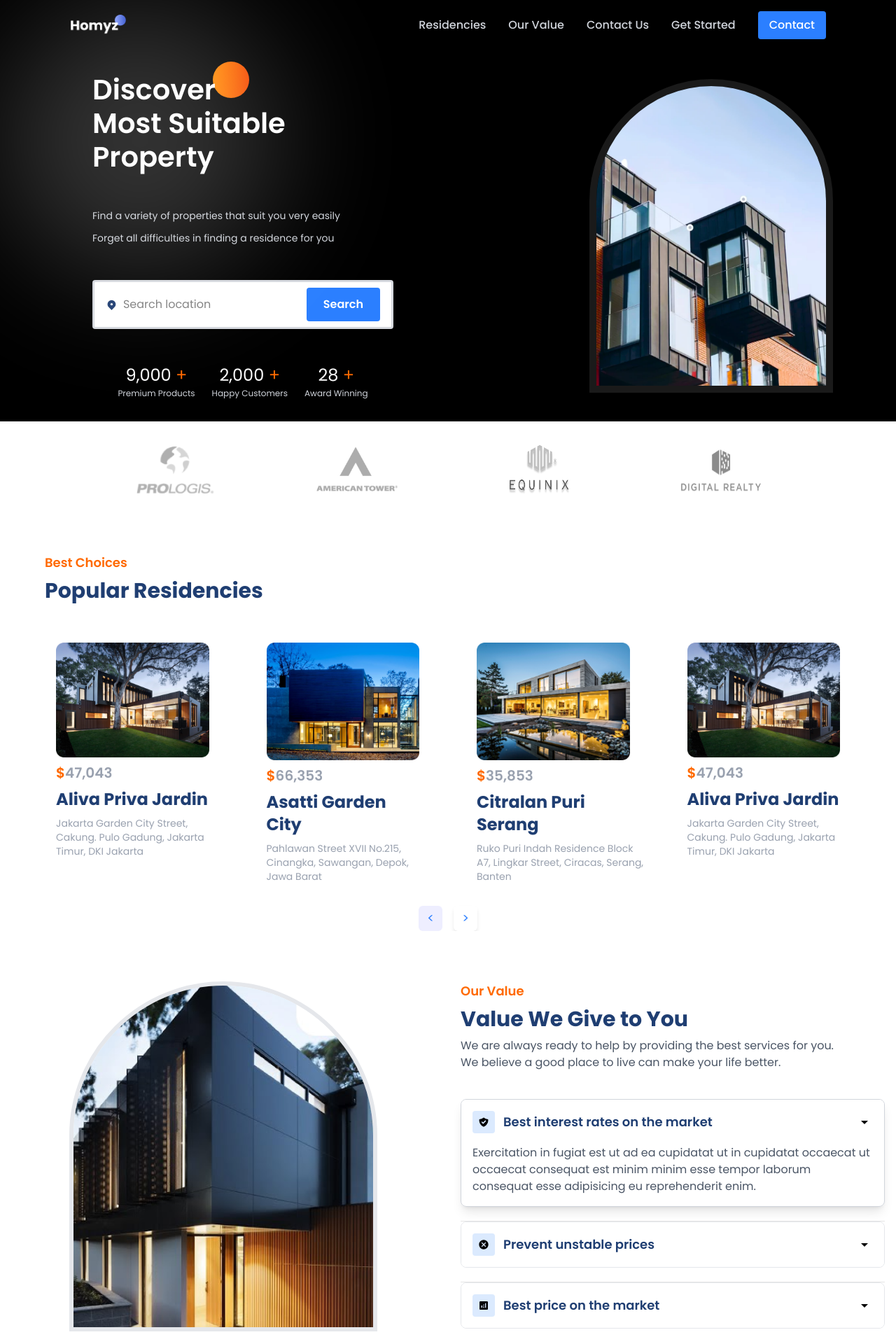
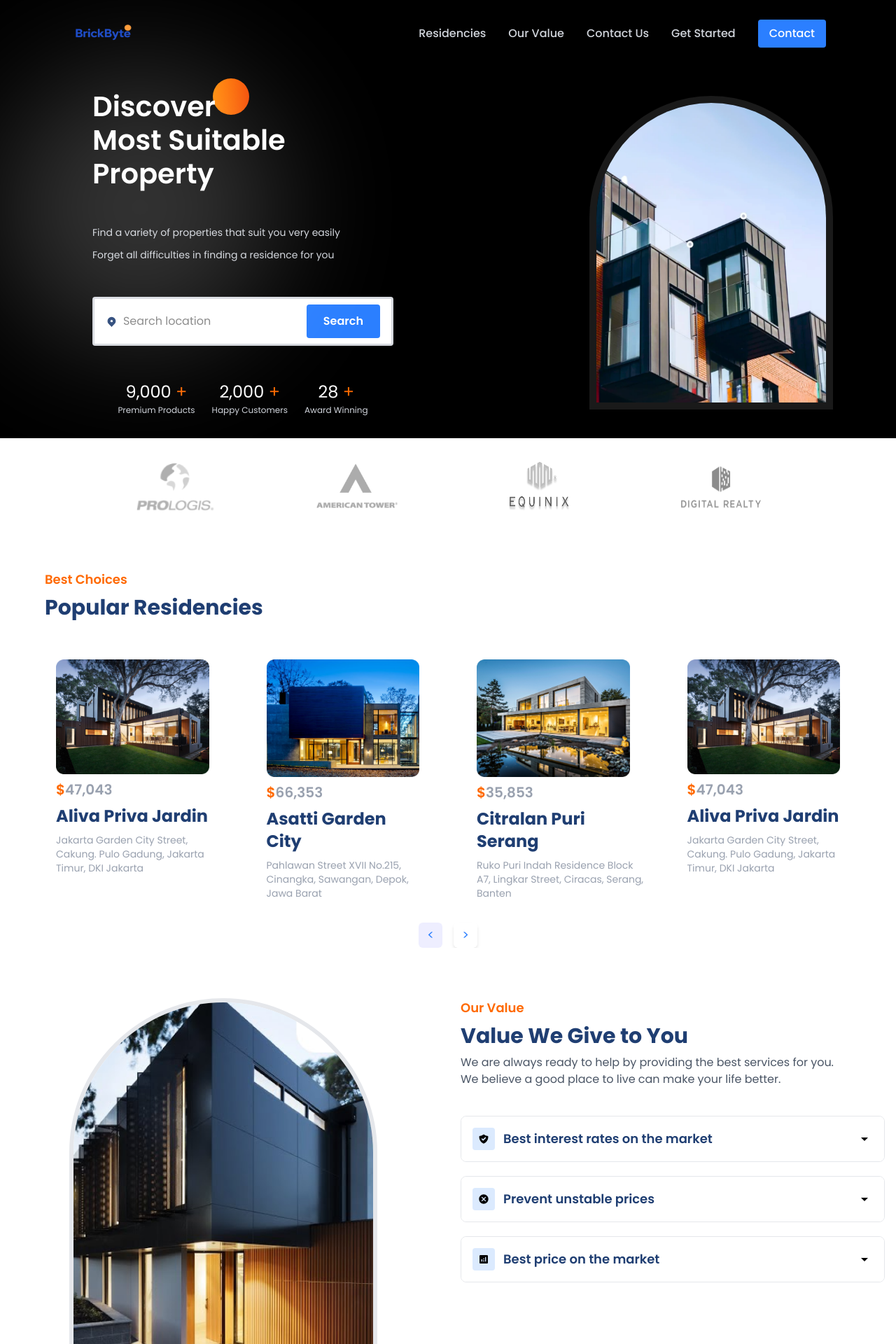
Before and after one commit to devchauhan02/BrickByte, a React (Vite) app in the folder client/: page / in a window 1280 px wide. Shown: the top 1920 px of the page at 70% size. Built offline with nearby package versions, Linux system fonts and the light colour scheme; grey boxes are pictures that could not be loaded.

Commit message:
made some changes

```diff
--- a/client/package.json
+++ b/client/package.json
@@ -12,15 +12,17 @@
   },
   "dependencies": {
     "@tailwindcss/vite": "^4.1.4",
+    "@tanstack/react-query": "^5.74.7",
     "accordion": "^3.0.2",
     "framer-motion": "^12.9.2",
     "nodemon": "^3.1.10",
     "react": "^19.0.0",
-    "react-accessible-accordion": "^5.0.1",
     "react-countup": "^6.5.3",
     "react-dom": "^19.0.0",
     "react-icons": "^5.5.0",
     "react-outside-click-handler": "^1.3.0",
+    "react-router-dom": "^6.10.0",
+    "react-toastify": "^11.0.5",
     "swiper": "^11.2.6",
     "tailwindcss": "^4.1.4"
   },
--- a/client/src/App.jsx
+++ b/client/src/App.jsx
@@ -1,30 +1,19 @@
-import Hero from "./component/Hero";
-import Header from "./component/Header";
-import Companies from "./component/Companies";
-import Residencies from "./component/Residencies";
-import Value from "./component/Value";
-import Contact from "./component/Contact";
-import GetStarted from "./component/GetStarted";
-import Footer from "./component/Footer";
+import Website from "./pages/Website";
+import { BrowserRouter, Routes, Route } from "react-router-dom";
+import { Suspense } from "react";
+import Layout from "./component/Layout";
 
 const App = () => {
   return (
-    <div className="relative overflow-x-clip ">
-      {/* White Gradient Blur */}
-      <div className="absolute top-0 left-0 w-[25rem] h-[25rem] bg-white opacity-20 blur-[90px] rounded-full z-[51]" />
-
-      {/* Main Content */}
-      <div className="relative z-[1]">
-        <Header />
-        <Hero />
-      </div>
-      <Companies />
-      <Residencies />
-      <Value/>
-      <Contact />
-      <GetStarted />
-      <Footer/>
-    </div>
+    <BrowserRouter>
+      <Suspense fallback={<div>Loading...</div>}>
+        <Routes>
+          <Route element={<Layout />}>
+            <Route path="/" element={<Website />}></Route>
+          </Route>
+        </Routes>
+      </Suspense>
+    </BrowserRouter>
   );
 };
 
--- a/client/src/component/Footer.jsx
+++ b/client/src/component/Footer.jsx
@@ -5,8 +5,8 @@ const Footer = () => {
     <footer className="w-full flex justify-center py-12 px-4 bg-white">
       <div className="w-full max-w-7xl flex flex-col md:flex-row justify-between items-center gap-8">
         {/* Left side */}
-        <div className="flex flex-col items-start md:items-start gap-4">
-          <img src="./logo2.png" alt="Logo" width={120} />
+        <div className="flex flex-col items-start md:items-start ">
+          <img src="./logo3.png" alt="Logo" className="w-24 sm:w-24 h-24" />
           <span className="text-gray-500 text-center md:text-left">
             Our vision is to make all people <br />
             the best place to live for them.
@@ -14,7 +14,7 @@ const Footer = () => {
         </div>
 
         {/* Right side */}
-        <div className="flex flex-col items-center md:items-end gap-4">
+        <div className="flex flex-col items-center md:items-end gap-3">
           <span className="text-xl font-semibold text-gray-800">Information</span>
           <span className="text-gray-500">145 New York, FL 5467, USA</span>
           <div className="flex flex-wrap justify-center md:justify-end gap-6 mt-4 font-medium text-gray-700">
--- a/client/src/component/Header.jsx
+++ b/client/src/component/Header.jsx
@@ -3,6 +3,7 @@ import { BiMenuAltRight } from "react-icons/bi";
 import { getMenuStyles } from "../utils/common";
 import useHeaderColor from "../hooks/useHeaderColor";
 import OutsideClickHandler from "react-outside-click-handler";
+import { Link } from "react-router-dom";
 
 const Header = () => {
   const [menuOpened, setMenuOpened] = useState(false);
@@ -14,9 +15,9 @@ const Header = () => {
       style={{ background: headerColor }}
     >
       {/* Content wrapper */}
-      <div className="max-w-[1200px] mx-auto flex justify-between items-center py-4 px-6 sm:px-15 text-white">
+      <div className="max-w-[1200px] mx-auto flex justify-between items-center py-1 px-6 sm:px-15 text-white">
         {/* Logo */}
-        <img src="./logo.png" alt="logo" className="w-24 sm:w-20" />
+        <Link to ="/" ><img  src="./logo3.png" alt="logo" className="w-24 sm:w-24 h-22" /></Link>
 
         {/* Menu */}
         <OutsideClickHandler onOutsideClick={() => setMenuOpened(false)}>
--- /dev/null
+++ b/client/src/component/Layout.jsx
@@ -0,0 +1,17 @@
+import React from 'react'
+import Header from './Header'
+import Footer from './Footer'
+import {Outlet} from "react-router-dom"
+const Layout = () => {
+    return (
+        <>
+            <div>
+                <Header />
+                <Outlet/>
+            </div>
+            <Footer />
+        </>
+    )
+}
+
+export default Layout
--- a/client/src/component/Value.jsx
+++ b/client/src/component/Value.jsx
@@ -1,23 +1,24 @@
-import React from "react";
-import {
-    Accordion,
-    AccordionItem,
-    AccordionItemHeading,
-    AccordionItemButton,
-    AccordionItemPanel,
-    AccordionItemState,
-} from "react-accessible-accordion";
-import "react-accessible-accordion/dist/fancy-example.css";
+import React, { useState } from "react";
 import { MdOutlineArrowDropDown } from "react-icons/md";
 import data from "../utils/accordion.jsx";
 
 const Value = () => {
+  const [expandedIndex, setExpandedIndex] = useState(null);
+
+  const toggleAccordion = (index) => {
+    if (expandedIndex === index) {
+      setExpandedIndex(null);
+    } else {
+      setExpandedIndex(index);
+    }
+  };
+
   return (
     <section id="value" className="w-full flex justify-center py-8 px-4">
       <div className="w-full max-w-7xl flex flex-col md:flex-row gap-9">
         {/* Left Side */}
         <div className="flex-1 flex justify-center items-start">
-                    <div className="w-110 h-full max-h-[500px] sm:max-h-[500px] overflow-hidden rounded-t-[18rem] border-[6px] border-gray-200 flex justify-center">
+          <div className="w-110 h-full max-h-[500px] overflow-hidden rounded-t-[18rem] border-[6px] border-gray-200 flex justify-center">
             <img
               src="./value.png"
               alt="Value"
@@ -29,48 +30,48 @@ const Value = () => {
         {/* Right Side */}
         <div className="flex-1 flex flex-col gap-2">
           <span className="text-orange-500 font-semibold text-lg">Our Value</span>
-
           <span className="text-3xl font-bold" style={{ color: "#1f3e72" }}>Value We Give to You</span>
-
-                    <span className="text-gray-600" >
+          <span className="text-gray-600">
             We are always ready to help by providing the best services for you.
             <br />
             We believe a good place to live can make your life better.
           </span>
 
-                    <Accordion
-                        className="w-full mt-8"
-                        allowMultipleExpanded={false}
-                        preExpanded={[0]}
+          <div className="w-full mt-8">
+            {data.map((item, index) => (
+              <div
+                key={index}
+                className={`mb-5 rounded-lg overflow-hidden transition-all duration-300 ${
+                  expandedIndex === index ? "shadow-lg border border-gray-300" : "border border-gray-200"
+                }`}
               >
-                        {data.map((item, i) => (
-                            <AccordionItem uuid={i} key={i}>
-                                <AccordionItemState>
-                                    {({ expanded }) => (
-                                        <div className={`mb-5 rounded-lg overflow-hidden transition-all duration-300 ${expanded ? "shadow-lg border border-gray-300" : "border border-gray-200"}`}>
-                                            <AccordionItemHeading>
-                                                <AccordionItemButton className="flex justify-between items-center w-full bg-white p-4 cursor-pointer">
+                {/* Accordion Header */}
+                <div
+                  onClick={() => toggleAccordion(index)}
+                  className="flex justify-between items-center w-full bg-white p-4 cursor-pointer"
+                >
                   <div className="flex items-center gap-3">
                     <div className="p-2 bg-blue-100 rounded">
                       {item.icon}
                     </div>
-                                                        <span className="text-lg font-semibold" style={{ color: "#1f3e72" }}>{item.heading}</span>
+                    <span className="text-lg font-semibold" style={{ color: "#1f3e72" }}>
+                      {item.heading}
+                    </span>
                   </div>
-                                                    <div className="flex items-center">
+                  <div className={`flex items-center transform transition-transform duration-300 ${expandedIndex === index ? "rotate-180" : ""}`}>
                     <MdOutlineArrowDropDown size={24} />
                   </div>
-                                                </AccordionItemButton>
-                                            </AccordionItemHeading>
+                </div>
 
-                                            <AccordionItemPanel className="px-4 pb-4">
+                {/* Accordion Content */}
+                {expandedIndex === index && (
+                  <div className="px-4 pb-4">
                     <p className="text-gray-600">{item.detail}</p>
-                                            </AccordionItemPanel>
                   </div>
                 )}
-                                </AccordionItemState>
-                            </AccordionItem>
+              </div>
             ))}
-                    </Accordion>
+          </div>
         </div>
       </div>
     </section>
--- /dev/null
+++ b/client/src/pages/Website.jsx
@@ -0,0 +1,29 @@
+import React from 'react'
+import Header from '../component/Header'
+import Hero from '../component/Hero'
+import Companies from '../component/Companies'
+import Residencies from '../component/Residencies'
+import Value from '../component/Value'
+import Contact from '../component/Contact'
+import GetStarted from '../component/GetStarted'
+import Footer from '../component/Footer'
+const Website = () => {
+  return (
+    <div className="relative overflow-x-clip ">
+      {/* White Gradient Blur */}
+      <div className="absolute top-0 left-0 w-[25rem] h-[25rem] bg-white opacity-20 blur-[90px] rounded-full z-[51]" />
+
+      {/* Main Content */}
+      <div className="relative z-[1]">
+        <Hero />
+      </div>
+      <Companies />
+      <Residencies />
+      <Value/>
+      <Contact />
+      <GetStarted />
+    </div>
+  )
+}
+
+export default Website
```
Also changed, not shown: client/public/logo3.png (added), 1 other file (tests, documents, lock files or other folders). Lines whose indentation alone changed are shown as unchanged.
